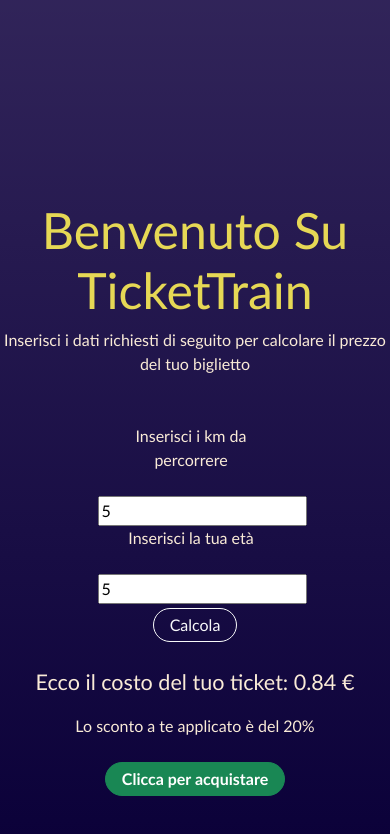
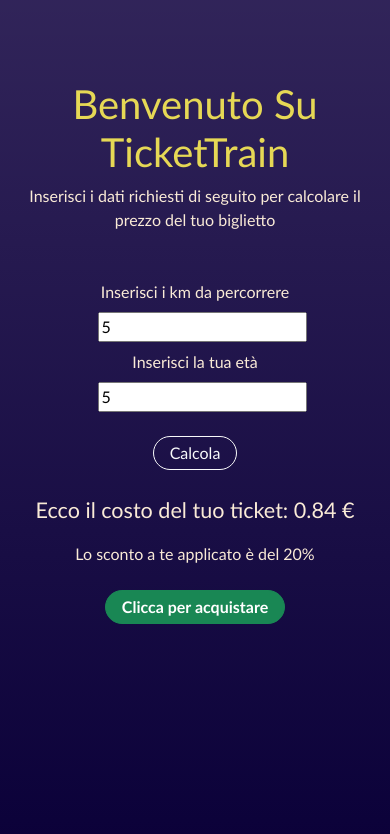
Before and after one commit to ValentinaZussino/js-biglietto-treno-form, a plain HTML site: page index.html in a window 390 px wide. Both pictures are taken after typing "5", "5" into the empty fields and a click on the button "Calcola". Drawn offline with nearby package versions, Linux system fonts and the light colour scheme.

Commit message:
sistemaz mquery responsive

```diff
--- a/css/style.css
+++ b/css/style.css
@@ -1,7 +1,7 @@
 body {
     background-image: linear-gradient(rgba(15, 0, 62, 0.86), rgb(11, 1, 57));
     height: 100vh;
-    padding-top: 200px;
+    padding-top: 80px;
     color: antiquewhite;
     text-align: center;
     font-family: 'Trebuchet MS', 'Lucida Sans Unicode', 'Lucida Grande', 'Lucida Sans', Arial, sans-serif;
@@ -9,5 +9,15 @@ body {
 h1 {
     color: rgb(230, 216, 85);
     text-transform: capitalize;
-    font-size: 50px;
+    font-size: 40px;
+    padding: 0 20px;
 }
+/* RESPONSIVE */
+@media screen and (min-width: 768px){
+    body {padding-top: 130px;}
+    input {width: 25%;}
+}
+@media screen and (min-width: 992px){
+    body {padding-top: 200px;}
+    h1 {font-size: 50px;}
+}
--- a/index.html
+++ b/index.html
@@ -11,17 +11,17 @@
 </head>
 <body>
     <h1>benvenuto su TicketTrain</h1>
-    <p class="mb-5">Inserisci i dati richiesti di seguito per calcolare il prezzo del tuo biglietto</p>
-    <form action="" class="w-50 m-auto pb-4">
-        <label for="distance" class="pe-2 mb-4">Inserisci i km da percorrere</label>
+    <p class="mb-5 px-3">Inserisci i dati richiesti di seguito per calcolare il prezzo del tuo biglietto</p>
+    <form action="" class="w-50 m-auto pb-4 px-sm-5 px-md-0">
+        <label for="distance" class="mb-2 mb-sm-3 pe-md-2">Inserisci i km da percorrere</label>
         <input type="number" placeholder="0" id="km" name="distance">
         <br>
-        <label for="user-age" class="pe-2 mb-4">Inserisci la tua età</label>
+        <label for="user-age" class="my-2 my-sm-3 pe-md-2">Inserisci la tua età</label>
         <input type="number" placeholder="0" id="age" class="user-age">
         <br>
-        <button type="submit" id="btn-calcola" class="btn btn-outline-light rounded-pill px-3 py-1 mt-1">Calcola</button>
+        <button type="submit" id="btn-calcola" class="btn btn-outline-light rounded-pill px-3 py-1 mt-4">Calcola</button>
     </form>
-    <p id="ticket-price" class="fs-4">Ecco il costo del tuo ticket:</p>
+    <p class="fs-4">Ecco il costo del tuo ticket: <span id="ticket-price"></span></p>
     <p id="discount-applied"></p>
     <button class="btn btn-success rounded-pill fw-bold px-3 py-1 mt-2">Clicca per acquistare</button>
     <!-- js -->
--- a/js/script.js
+++ b/js/script.js
@@ -16,7 +16,7 @@ const ticketPrice = function(){
             document.getElementById("discount-applied").innerHTML = 'Nessuna scontistica prevista'
         }
         console.log(priceForNumbKm);
-        document.getElementById("ticket-price").innerHTML = 'Ecco il costo del tuo ticket: ' + priceForNumbKm.toFixed(2) + ' &euro;';
+        document.getElementById("ticket-price").innerHTML = priceForNumbKm.toFixed(2) + ' &euro;';
         event.preventDefault();
 }
 // on click
```
